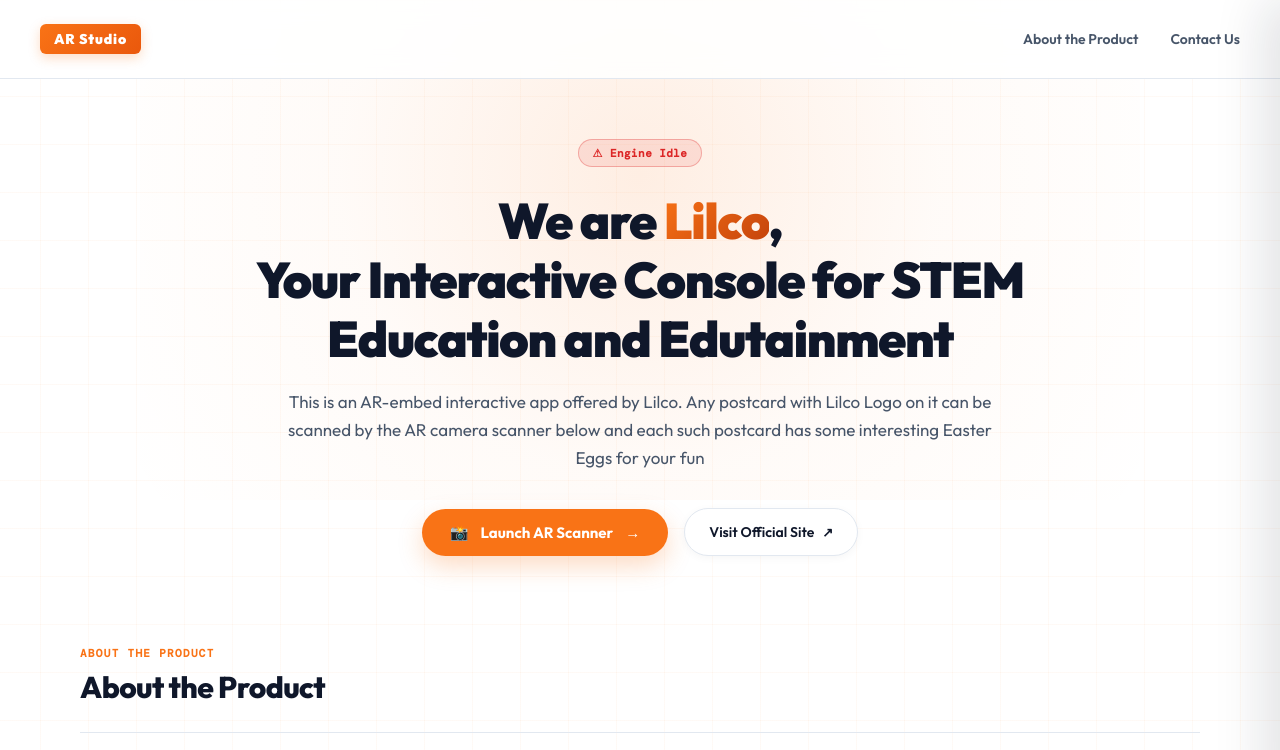
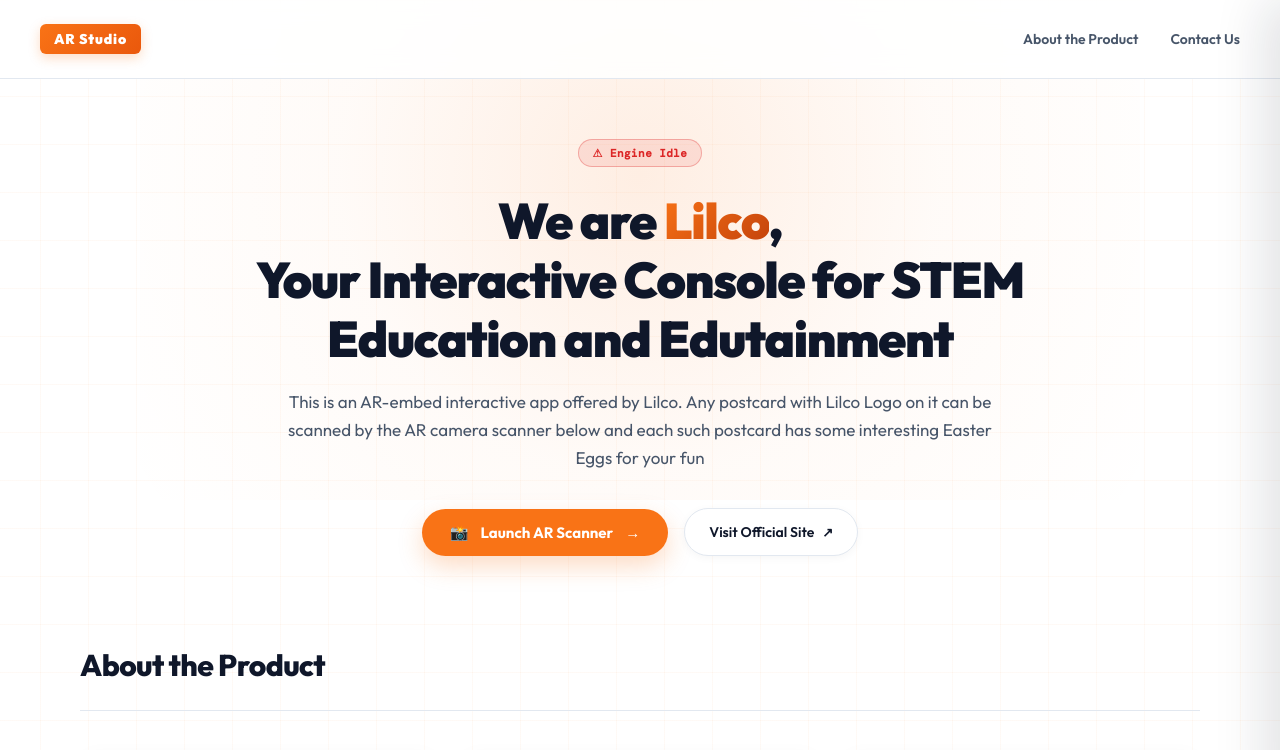
Before and after one commit to SpyBeast07/lilco-ar, a React (Vite) app: page / in a window 1280 px wide. Shown: the top 750 px of the page. Built offline with nearby package versions, Linux system fonts and the light colour scheme; a web font is replaced by a local one.

Commit message:
refactor: remove redundant eyebrow text from About section in Home page

```diff
--- a/src/pages/Home.jsx
+++ b/src/pages/Home.jsx
@@ -170,7 +170,6 @@
         <section id="about" className={styles.infoSection}>
           <div className={styles.sectionHeader}>
             <div>
-              <span className={styles.sectionEyebrow}>ABOUT THE PRODUCT</span>
               <h2 className={styles.sectionTitle}>About the Product</h2>
             </div>
           </div>
```
